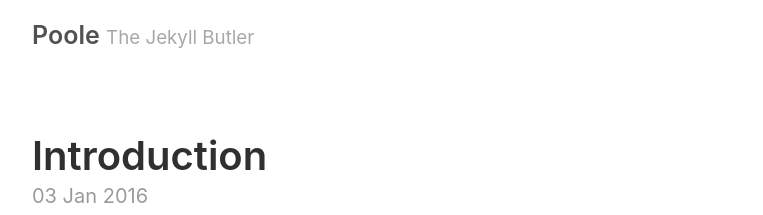
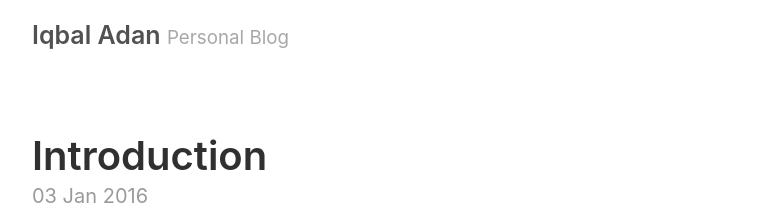
Before and after one commit to iqbaladan/iqbaladan.github.io, a Jekyll site: the page built from index.html, in a window 1280 px wide. Shown: the top 215 px of the page, without its empty margins (258-1021 px from the left). Built offline with Jekyll 4.4.1, drawn with Linux system fonts in a browser that asks for light colours; the list of posts is cut into pages by our own code.

Commit message:
Update _config.yml

```diff
--- a/_config.yml
+++ b/_config.yml
@@ -2,9 +2,9 @@
 permalink:           pretty
 
 # Setup
-title:               Poole
-tagline:             The Jekyll Butler
-url:                 http://getpoole.com
+title:               Iqbal Adan
+tagline:             Personal Blog
+url:
 paginate:            1
 baseurl:             ""
 
@@ -17,9 +17,9 @@
 
 # About/contact
 author:
-  name:              Mark Otto
-  url:               https://twitter.com/mdo
-  email:             markdotto@gmail.com
+  name:              Iqbal Adan
+  url:               https://twitter.com/iqbaladan
+  email:             iqbal.adan@gmail.com
 
 # Custom vars
 version:             2.0.0
```
